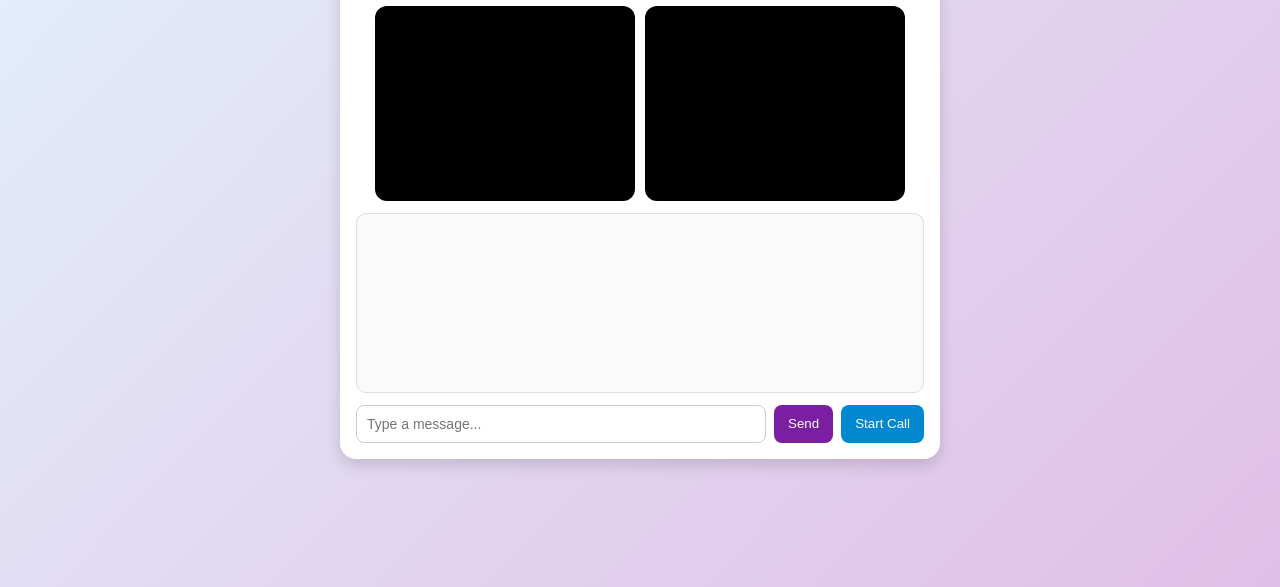
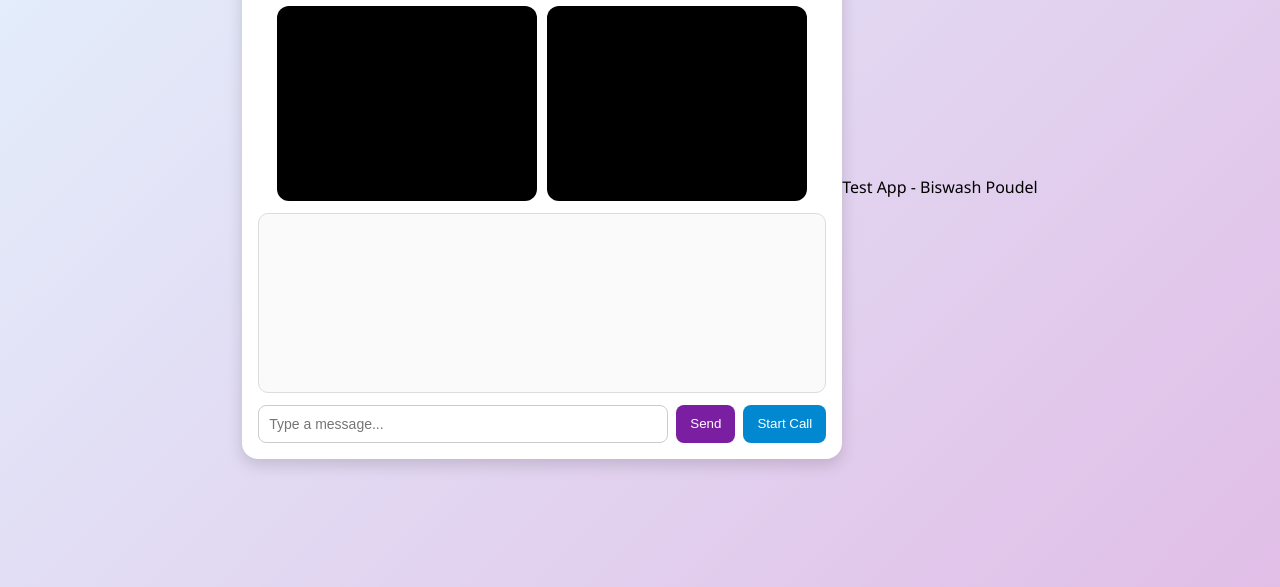
Before and after one commit to biswashpoudel/websockets, a website: page index.html in a window 1280 px wide. Shown: the part 213-800 px from the top of the page. Drawn offline with Linux system fonts and the light colour scheme.

Commit message:
test app

```diff
--- a/index.html
+++ b/index.html
@@ -125,6 +125,8 @@
     </div>
   </div>
 
+  Test App - Biswash Poudel
+
   <script>
     // connect to your deployed WebSocket server
     const socket = new WebSocket("wss://websockets-7iya.onrender.com");
```
